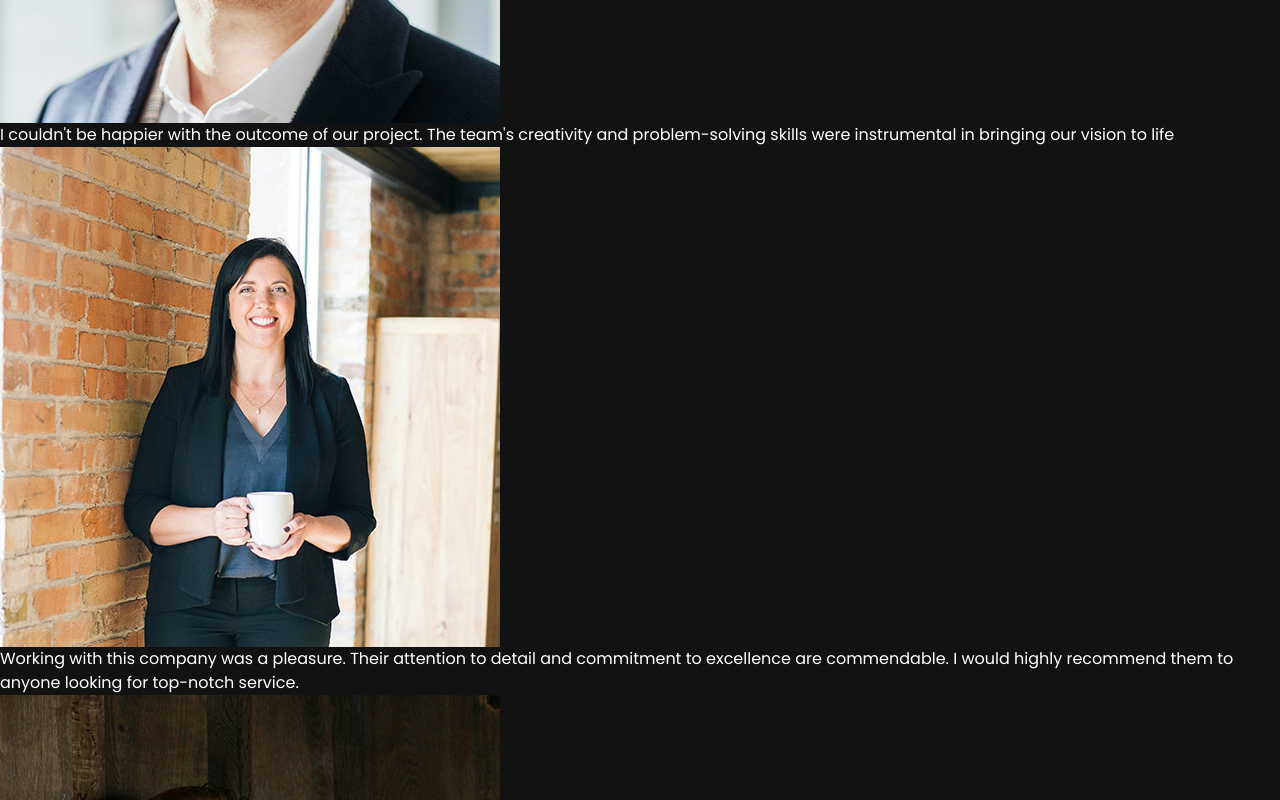
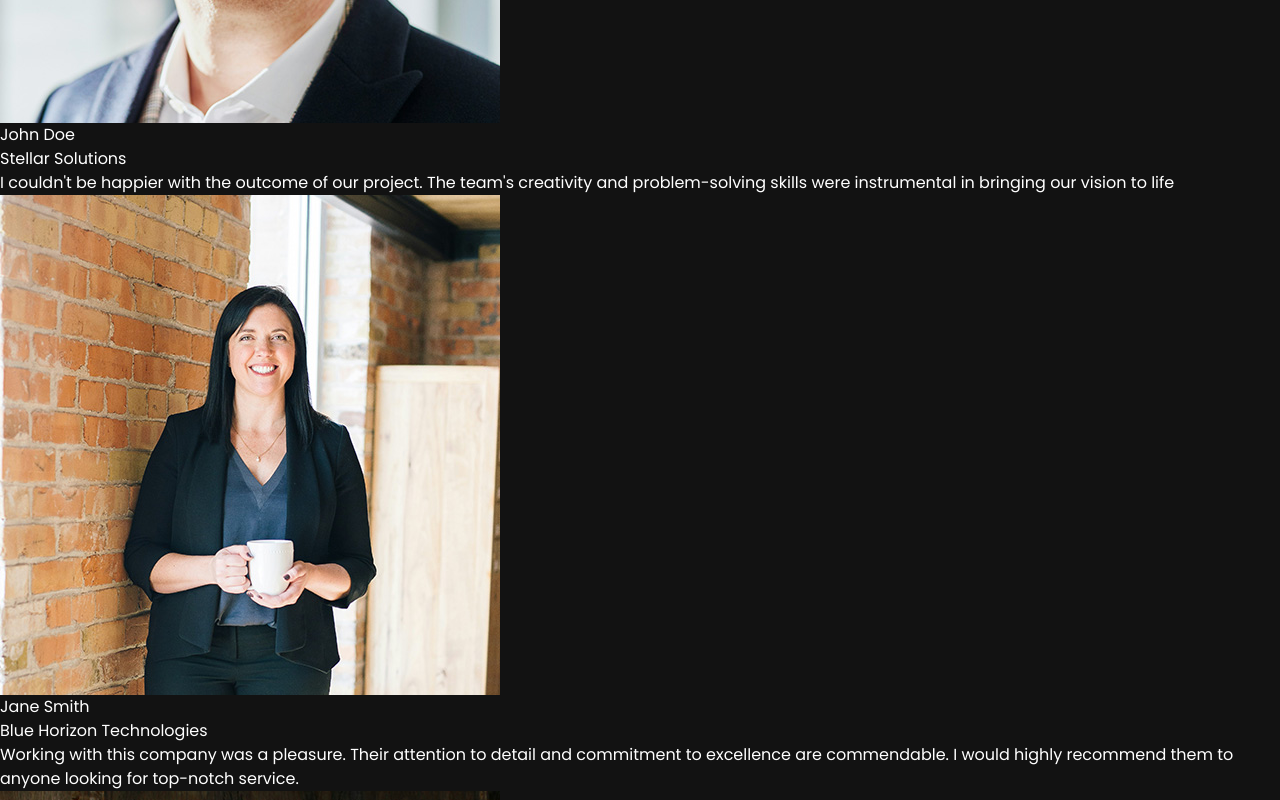
Before and after one commit to vidakpop/virtualreality, a React (Vite) app: page / in a window 1280 px wide. Shown: the part 4360-5160 px from the top of the page. Built offline with nearby package versions, Linux system fonts and the light colour scheme.

Commit message:
"Updated Testimonials component: added margin and border to image, wrapped user and company in separate div, and added headings and styling"

```diff
--- a/src/components/Testimonials.jsx
+++ b/src/components/Testimonials.jsx
@@ -13,7 +13,11 @@ const Testimonials = () => {
                   <div className='bg-neutral rounded-md p-6 text-md border border-neutral-800 font-thin'>
                     <p>{testimonial.text}</p>
                     <div className='flex mt-8 items-start'>
-                        <img className='w-12 h-12  rounded-full' src={testimonial.image} alt={testimonial.user} />
+                        <img className='w-12 h-12 mr-6 rounded-full border border-neutral-300' src={testimonial.image} alt={testimonial.user} />
+                    </div>
+                    <div>
+                      <h6>{testimonial.user}</h6>
+                      <span className='text-sm font-normal italic text-neutral-600'>{testimonial.company}</span>
                     </div>
                </div>
             </div>
```
